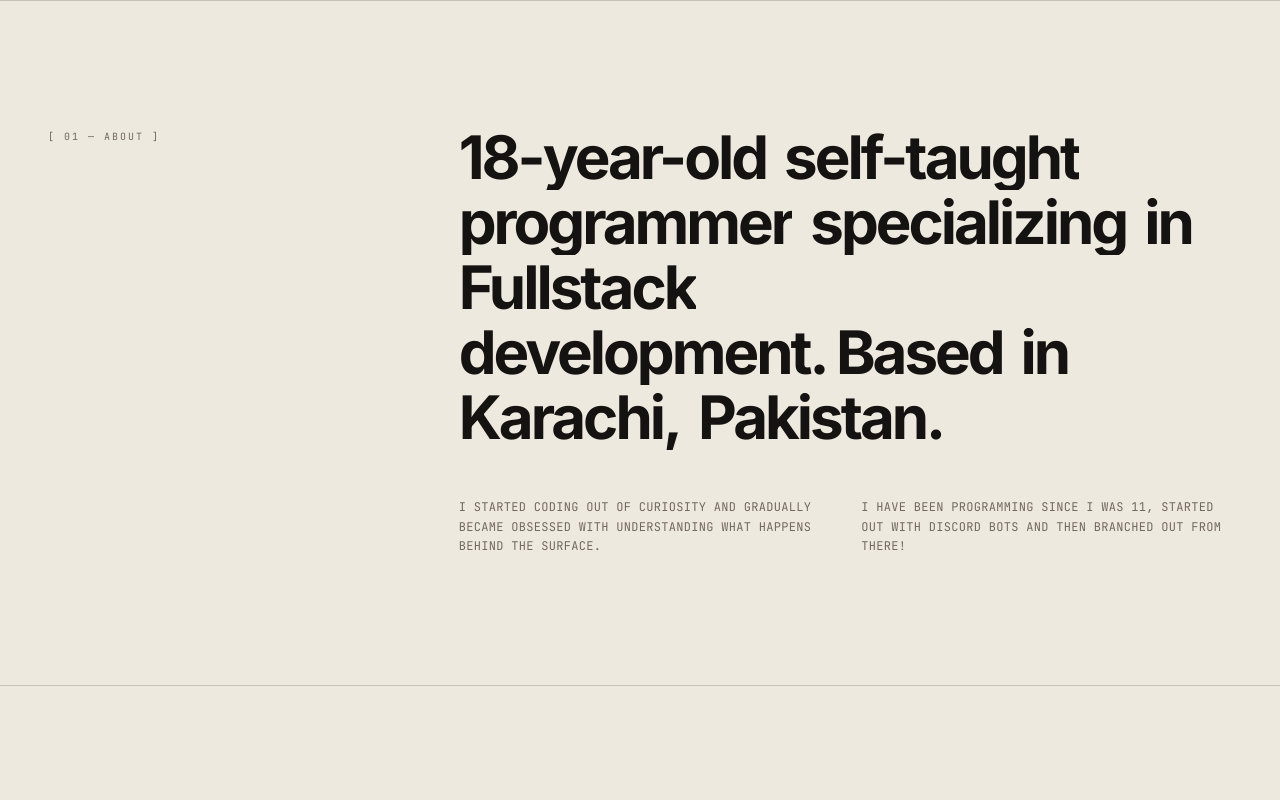
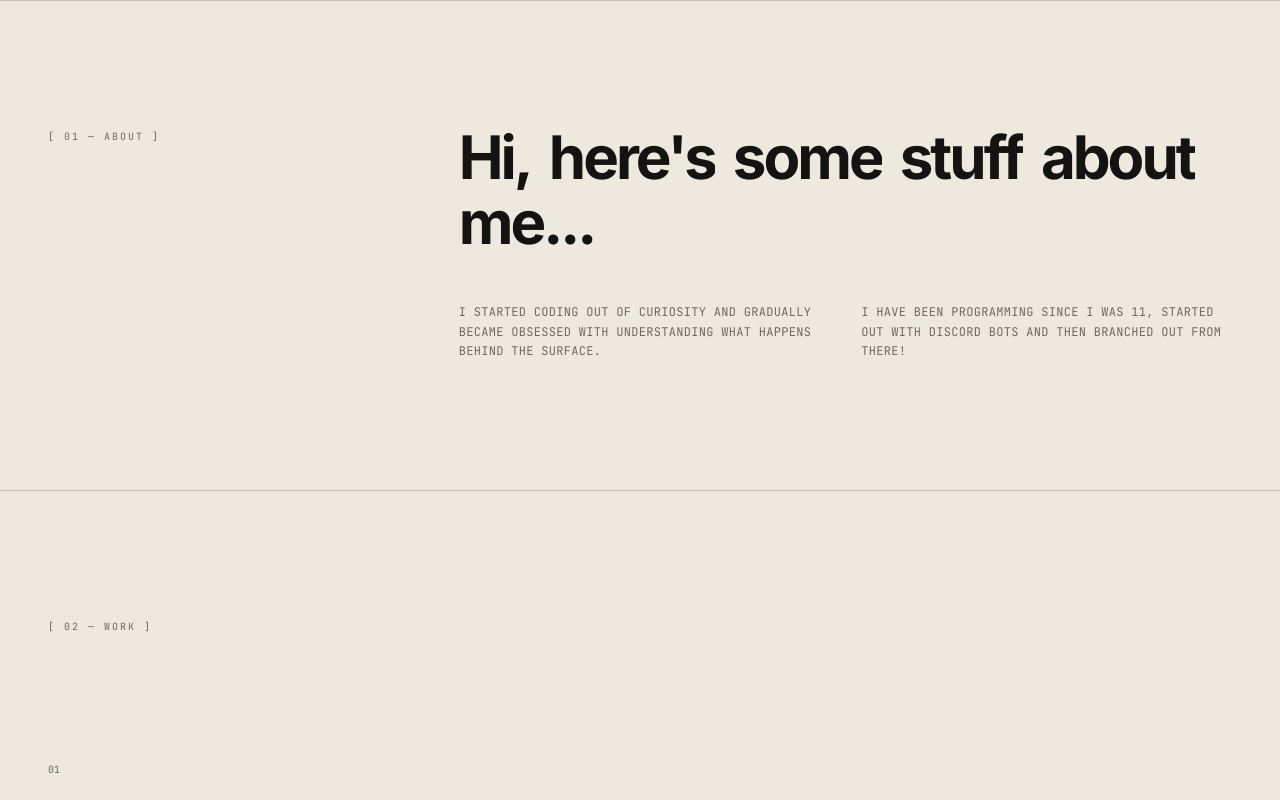
Before and after one commit to getawife/newportfolio, a Next.js app: page / in a window 1280 px wide. Shown: the part 800-1600 px from the top of the page. Built offline with nearby package versions, Linux system fonts and the light colour scheme.

Commit message:
update: About Me description

```diff
--- a/components/AboutSection.tsx
+++ b/components/AboutSection.tsx
@@ -26,7 +26,7 @@ export function AboutSection() {
         <div className="col-span-1 md:col-span-8">
           <div className="max-w-4xl">
             <AnimatedWordByWord
-              text={PORTFOLIO_DATA.profile.bio}
+              text="Hi, here's some stuff about me..."
               className="text-3xl md:text-5xl lg:text-6xl font-bold leading-[0.95] tracking-tighter"
             />
 
```
